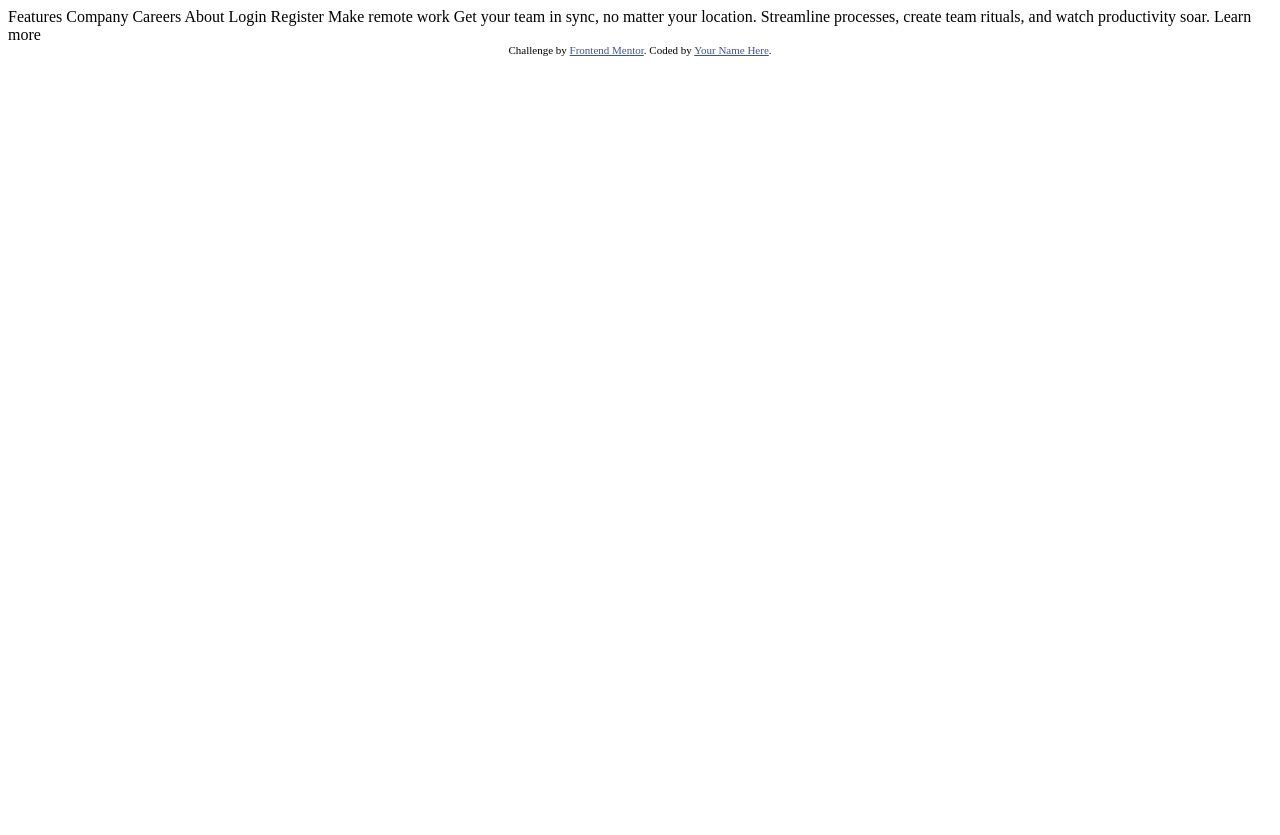
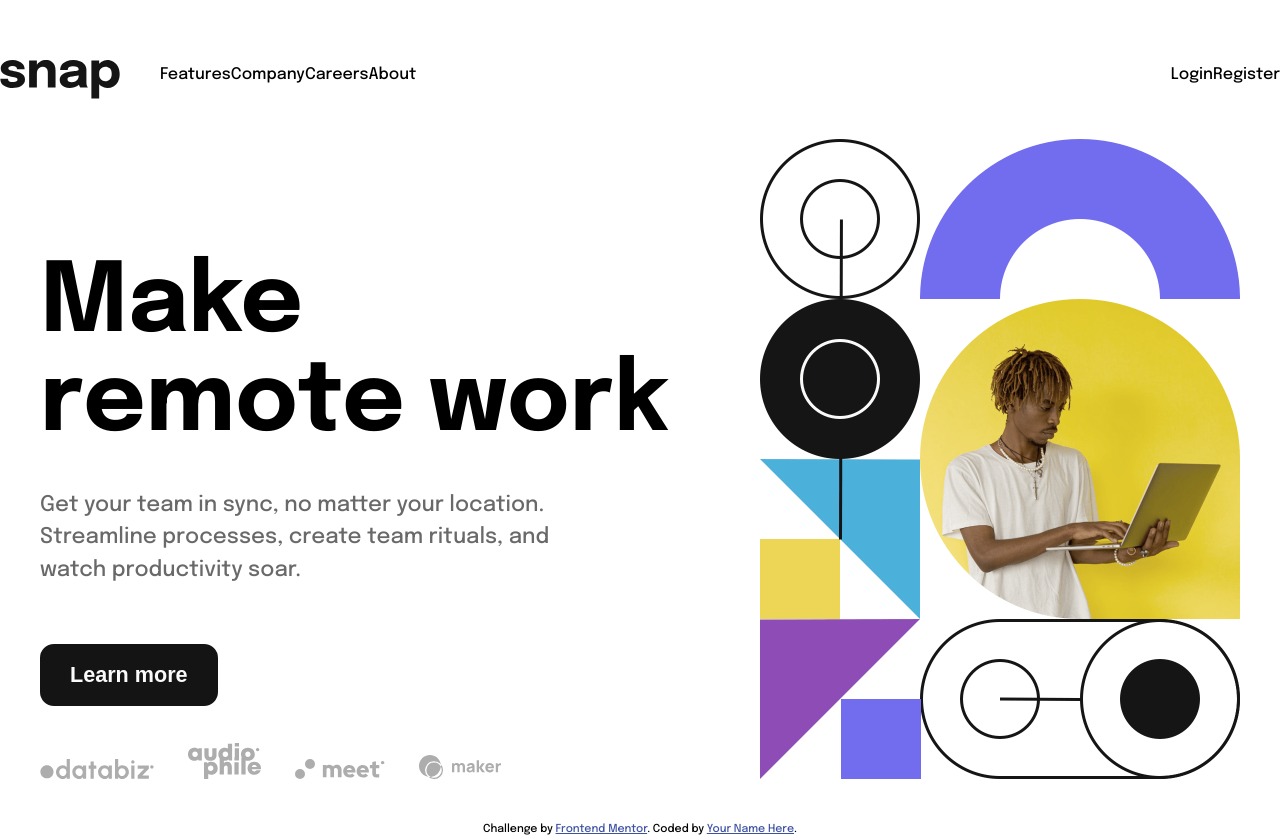
Before and after one commit to zharifzakaria/intro-section-with-dropdown-navigation-main, a plain HTML site: page index.html in a window 1280 px wide. Before the commit the page ends 800 px from the top, so only its background shows below. Drawn offline with Linux system fonts and the light colour scheme.

Commit message:
edit styling

```diff
--- a/index.html
+++ b/index.html
@@ -7,33 +7,55 @@
   <link rel="icon" type="image/png" sizes="32x32" href="./images/favicon-32x32.png">
 
   <title>Frontend Mentor | Intro section with dropdown navigation</title>
-
-  <!-- Feel free to remove these styles or customise in your own stylesheet 👍 -->
-  <style>
-    .attribution { font-size: 11px; text-align: center; }
-    .attribution a { color: hsl(228, 45%, 44%); }
-  </style>
+  <link rel="stylesheet" href="./css/style.css">
 </head>
 <body>
 
-  Features
-  Company
-  Careers
-  About
+  <nav>
+    <div class="logo"><img src="./images/logo.svg" alt="logo" width="120px" class="logo__img"></div>
+    <div class="menu">
+      <ul class="menu__list">
+        <li class="menu__list__item">Features</li>
+        <li class="menu__list__item">Company</li>
+        <li class="menu__list__item">Careers</li>
+        <li class="menu__list__item">About</li>
+      </ul>
+    </div>
+    <div class="user">
+      <ul class="user__list">
+        <li class="user__list__item">Login</li>
+        <li class="user__list__item">Register</li>
+      </ul>
+    </div>
+  </nav>
 
-  Login
-  Register
+  <main>
+    <div class="text">
+      <div class="header">
+        <h1>Make remote work</h1>
+        <p>Get your team in sync, no matter your location. Streamline processes,
+          create team rituals, and watch productivity soar.</p>
+        <button class="cta">Learn more</button>
+      </div>
 
-  Make remote work
+      <div class="logo-group">
+        <img src="./images/client-databiz.svg" alt="databiz">
+        <img src="./images/client-audiophile.svg" alt="audiophile">
+        <img src="./images/client-meet.svg" alt="meet">
+        <img src="./images/client-maker.svg" alt="maker">
+      </div>
+    </div>
 
-  Get your team in sync, no matter your location. Streamline processes,
-  create team rituals, and watch productivity soar.
+    <div class="featured-image">
+      <img src="./images/image-hero-desktop.png" alt="image-hero-desktop">
+    </div>
+  </main>
 
-  Learn more
-
-  <div class="attribution">
-    Challenge by <a href="https://www.frontendmentor.io?ref=challenge" target="_blank">Frontend Mentor</a>.
-    Coded by <a href="#">Your Name Here</a>.
-  </div>
+  <footer>
+    <div class="attribution">
+      Challenge by <a href="https://www.frontendmentor.io?ref=challenge" target="_blank">Frontend Mentor</a>.
+      Coded by <a href="#">Your Name Here</a>.
+    </div>
+  </footer>
 </body>
 </html>
--- /dev/null
+++ b/scss/style.scss
@@ -0,0 +1,138 @@
+// ## Layout
+
+// - Mobile: 375px
+// - Desktop: 1440px
+
+// ## Colors
+
+// ### Neutral
+
+// - Almost White: hsl(0, 0%, 98%)
+// - Medium Gray: hsl(0, 0%, 41%)
+// - Almost Black: hsl(0, 0%, 8%)
+
+// ## Typography
+
+// ### Body Copy
+
+// - Font size (paragraph): 18px
+
+// ### Font
+
+// - Family: [Epilogue](https://fonts.google.com/specimen/Epilogue)
+// - Weights: 500, 700
+@import url("https://fonts.googleapis.com/css2?family=Epilogue:wght@500;700&display=swap");
+
+* {
+  box-sizing: border-box;
+}
+
+body {
+  max-width: 1440px;
+  margin: 0 auto;
+  font-family: "Epilogue", sans-serif;
+  font-size: 16px;
+}
+
+nav {
+  display: flex;
+  flex-flow: row nowrap;
+  align-items: center;
+  width: 100%;
+  justify-content: flex-start;
+  padding-top: 50px;
+
+  .logo {
+    img {
+      transform: translateY(7px);
+    }
+  }
+
+  .menu {
+    flex-grow: 2;
+    &__list {
+      display: flex;
+      flex-flow: row nowrap;
+      list-style-type: none;
+    }
+  }
+
+  .user {
+    &__list {
+      display: flex;
+      flex-flow: row nowrap;
+      list-style-type: none;
+    }
+  }
+}
+
+main {
+  display: flex;
+  flex-flow: row nowrap;
+  align-items: stretch;
+  padding: 40px;
+  .text {
+    padding-top: 80px;
+    display: flex;
+    flex-direction: column;
+    justify-content: space-between;
+    flex-basis: 60%;
+    .header {
+      h1 {
+        font-size: 6em;
+        max-width: 640px;
+        margin: 0;
+        margin-top: 36px;
+      }
+      p {
+        font-size: 1.35em;
+        line-height: 1.5em;
+        max-width: 571px;
+        color: hsl(0, 0%, 41%);
+        margin-top: 36px;
+      }
+
+      button {
+        font-size: 1.35em;
+        font-weight: 700;
+        border: 2px solid hsl(0, 0%, 8%);
+        background-color: hsl(0, 0%, 8%);
+        color: hsl(0, 0%, 98%);
+        border-radius: 14px;
+        padding: 16px 28px;
+        margin-top: 36px;
+        transition: all .3s ease-out;
+        cursor: pointer;
+
+        &:hover {
+          border: 2px solid hsl(0, 0%, 8%);
+          background-color: hsl(0, 0%, 98%);
+          color: hsl(0, 0%, 8%);
+        }
+      }
+    }
+
+    .logo-group {
+      img {
+        padding-right: 30px;
+      }
+    }
+  }
+  .featured-image {
+    flex-basis: 40%;
+    overflow: hidden;
+    img {
+      width: 100%;
+    }
+  }
+}
+
+footer {
+  .attribution {
+    font-size: 11px;
+    text-align: center;
+  }
+  .attribution a {
+    color: hsl(228, 45%, 44%);
+  }
+}
```
Also changed, not shown: css/style.css (added).
